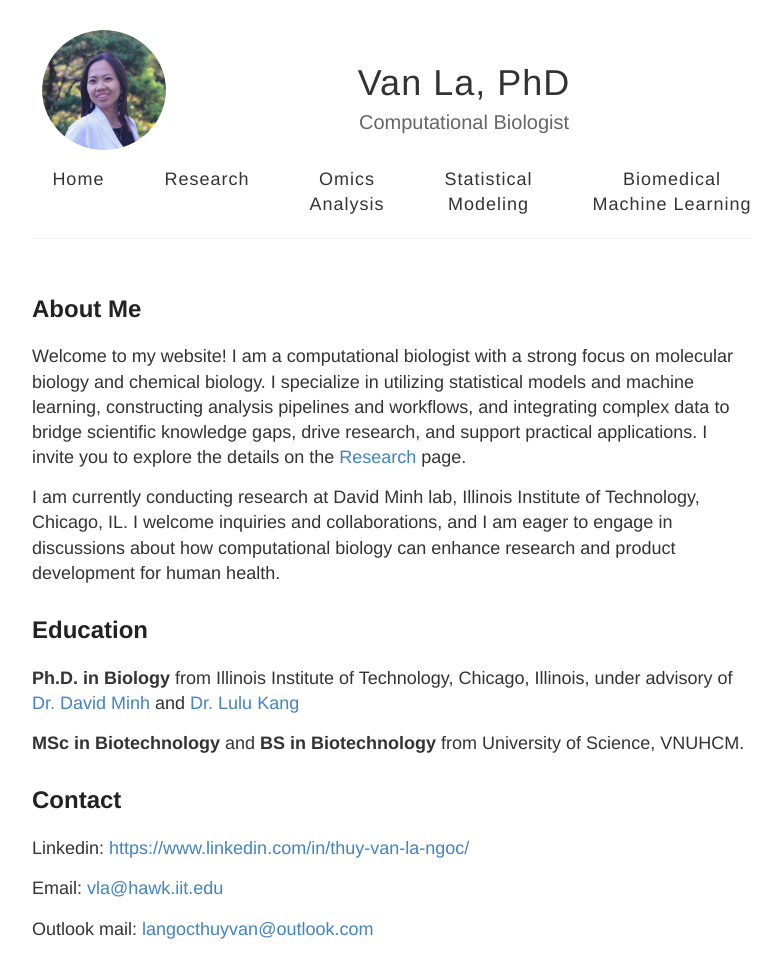
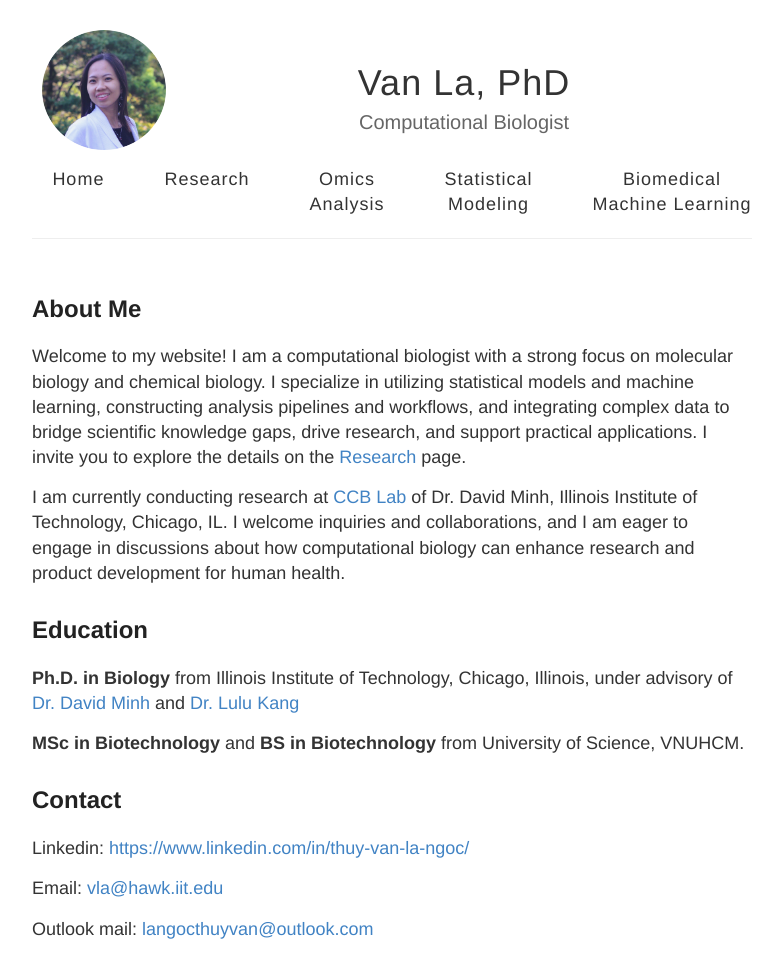
Before and after one commit to vanngocthuyla/vanngocthuyla.github.io, a Jekyll site: the page built from index.md, in a window 1280 px wide. Shown: the whole page, without its empty margins (248-1029 px from the left). Built offline with Jekyll 4.4.1, drawn with Linux system fonts in a browser that asks for light colours.

Commit message:
Update index.md

```diff
--- a/index.md
+++ b/index.md
@@ -7,7 +7,7 @@
 
 Welcome to my website! I am a computational biologist with a strong focus on molecular biology and chemical biology. I specialize in utilizing statistical models and machine learning, constructing analysis pipelines and workflows, and integrating complex data to bridge scientific knowledge gaps, drive research, and support practical applications. I invite you to explore the details on the [Research](https://vanngocthuyla.github.io/research) page.
 
-I am currently conducting research at David Minh lab, Illinois Institute of Technology, Chicago, IL.  I welcome inquiries and collaborations, and I am eager to engage in discussions about how computational biology can enhance research and product development for human health.
+I am currently conducting research at [CCB Lab](https://ccbatiit.github.io/) of Dr. David Minh, Illinois Institute of Technology, Chicago, IL.  I welcome inquiries and collaborations, and I am eager to engage in discussions about how computational biology can enhance research and product development for human health.
 
 ## Education
 
```
